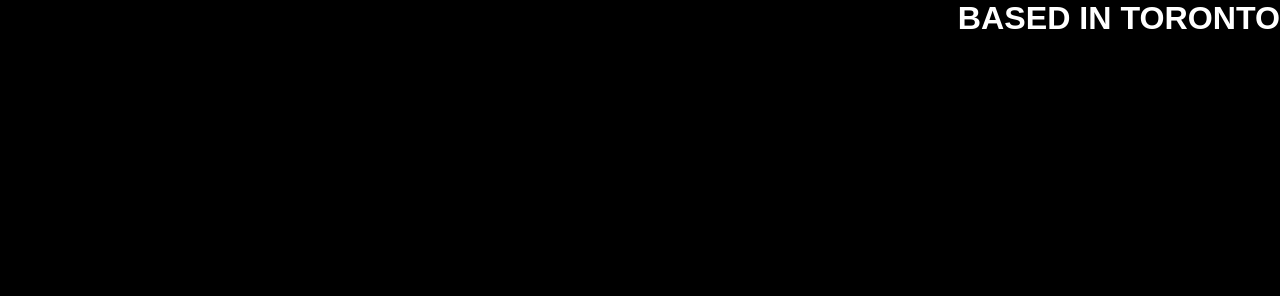
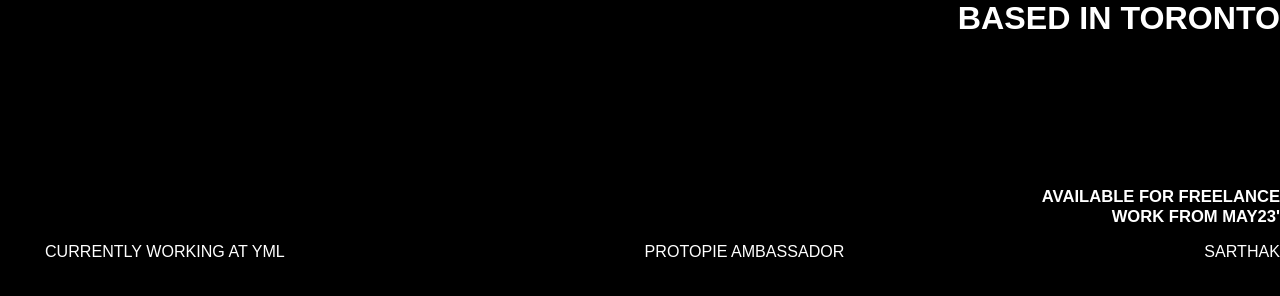
Before and after one commit to Sarthakped20/projects, a plain HTML site: page cloneweb1.html/index.html in a window 1280 px wide. Shown: the part 304-600 px from the top of the page. Drawn offline with Linux system fonts and the light colour scheme.

Commit message:
new update

```diff
--- a/cloneweb1.html/index.html
+++ b/cloneweb1.html/index.html
@@ -12,14 +12,24 @@
             <div id="nav">
                 <a href="#">Cynthia Ugwu</a>
                 <h3>MENU+</h3>
+            </div><div id="headings">
+                <div id="head1">
+                    <h1>product</h1>
+                    <div id="head2">
+                        <h1>designer</h1>
+                    </div>
+                    <div id="headings3">
+                            <h6>based in toronto</h6>
+                    </div>
             </div>
-            <div id="headings">
-                <h1>product</h1>
-                <div id="headings2">
-                    <h1>designer</h1>
+                <div id="sidetxt">
+                    <h5>Available for freelance</h5>
+                    <h5>work from may23'</h5>
                 </div>
-                <div id="headings3">
-                        <h6>based in toronto</h6>
+                <div id="fFooter">
+                    <a href="#">currently working at yml</a>
+                    <a href="#">protopie ambassador</a>
+                    <a href="#">sarthak</a>
                 </div>
             </div>
         </div>
--- a/cloneweb1.html/style.css
+++ b/cloneweb1.html/style.css
@@ -35,9 +35,29 @@ body{
     padding-left: 45px;
     font-size: 6vh;
 }
-#headings2{
+#head2{
     padding-left: 100px;
 }
 #headings3{
     text-align: right;
 }
+
+#sidetxt{
+    gap: 1.8;
+    text-align: right;
+    font-size: 2.5vh;
+    margin-top: 150px;
+}
+
+#fFooter{
+    margin-top: 15px;
+    font-size: 2.01vh;
+    display: flex;
+    align-items: center;
+    justify-content: space-between;
+}
+
+#fFooter a{
+    text-decoration: none;
+    color: #fff;
+}
```
